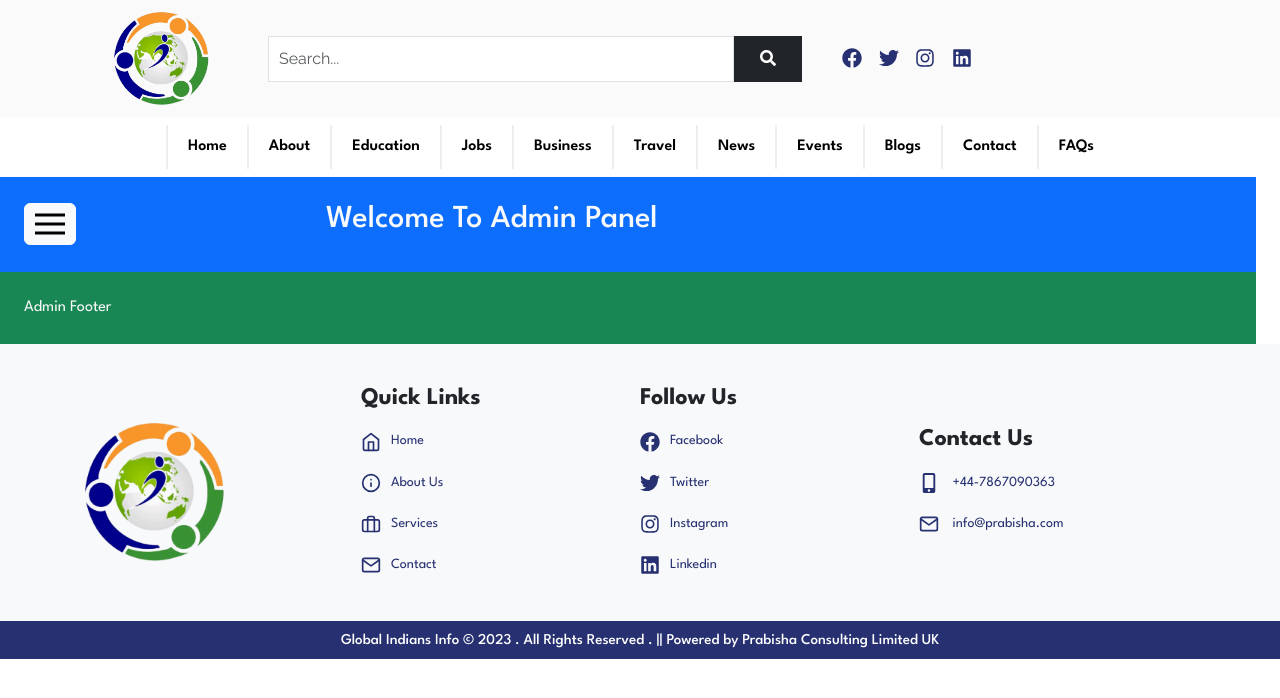
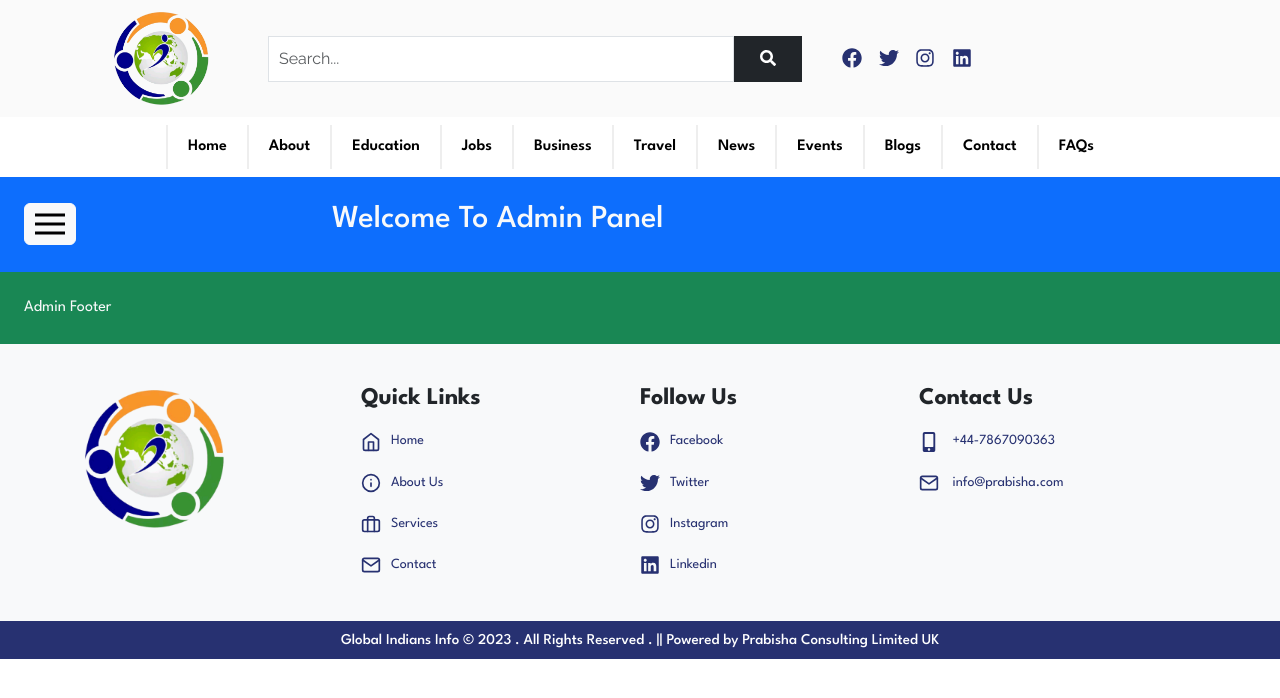
Before and after one commit to TheDeCOderP/globalindiansinfo, a Next.js app: page /admin/AdminLayout in a window 1280 px wide. Shown: the top 698 px of the page. Built offline with nearby package versions, Linux system fonts and the light colour scheme.

Commit message:
prakash-commit

```diff
--- a/pages/globals.css
+++ b/pages/globals.css
@@ -129,12 +129,20 @@ img.site-logo {
 
 }
 
-.row {
+header .row {
   width: 100%;
   display: flex;
   align-content: center;
   justify-content: space-between;
   align-items: center;
+}
+
+footer .row {
+  width: 100%;
+  display: flex;
+  align-content: center;
+  justify-content: space-between;
+  align-items: start;
 }
 
 
```
